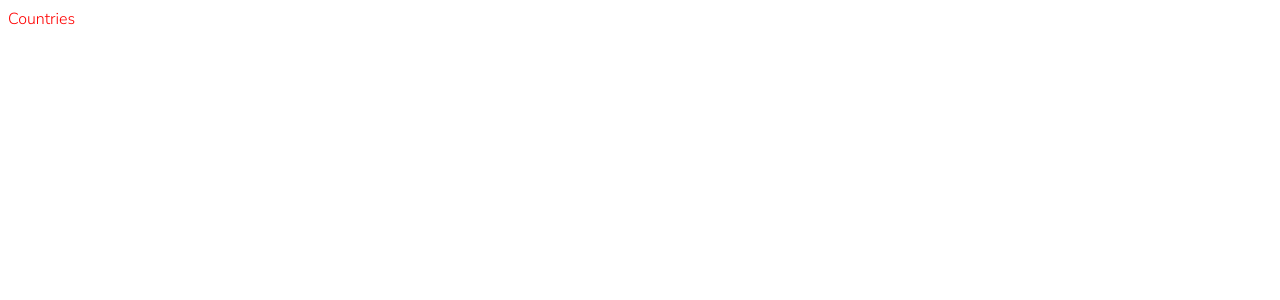
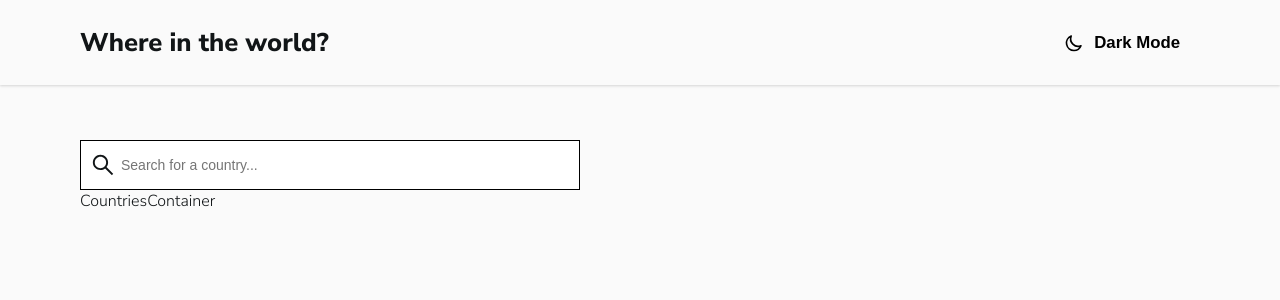
Before and after one commit to IvanMykytyn/Countries, a React (Create React App) app: page /countries in a window 1280 px wide. Shown: the top 300 px of the page. Built offline with nearby package versions, Linux system fonts and the light colour scheme.

Commit message:
created navbar layout

```diff
--- a/src/App.js
+++ b/src/App.js
@@ -10,6 +10,7 @@ const App = () => {
       <Routes>
         <Route path="/countries" element={<Countries />} />
         <Route path="/country" element={<Country />} />
+        <Route path="*" element={<h2>Not Found</h2>} />
       </Routes>
     </BrowserRouter>
   )
--- /dev/null
+++ b/src/components/CountriesContainer/CountriesContainer.jsx
@@ -0,0 +1,11 @@
+import './countries-container.styles.scss'
+
+import React from 'react'
+
+const CountriesContainer = () => {
+  return (
+    <div>CountriesContainer</div>
+  )
+}
+
+export default CountriesContainer
--- /dev/null
+++ b/src/components/SearchContainer/SearchContainer.jsx
@@ -0,0 +1,25 @@
+import React from 'react'
+import './search-container.styles.scss'
+
+// icons
+import {AiOutlineSearch} from 'react-icons/ai'
+
+
+const SearchContainer = () => {
+  return (
+    <div className="search">
+      <div className="search__container">
+        <div className="search__input">
+          <AiOutlineSearch className='search__input__icon' size={26}/>
+          <input
+            type="text"
+            name="search"
+            placeholder="Search for a country..."
+          />
+        </div>
+      </div>
+    </div>
+  )
+}
+
+export default SearchContainer
--- /dev/null
+++ b/src/components/SearchContainer/search-container.styles.scss
@@ -0,0 +1,26 @@
+.search {
+  &__input {
+    position: relative;
+    &__icon {
+      position: absolute;
+
+      // align center
+      top: 50%;
+      transform: translate(0, -50%);
+
+      margin-left: 10px;
+    }
+    input {
+      height: 50px;
+      min-width: 500px;
+      font-size: 14px;
+      background-color: #000;
+      background-repeat: no-repeat;
+      background-position: left center;
+      padding-left: 40px;
+      background-color: #fff;
+      border: 1px solid #000;
+      box-shadow: none;
+    }
+  }
+}
--- /dev/null
+++ b/src/components/index.js
@@ -0,0 +1,4 @@
+import CountriesContainer from './CountriesContainer/CountriesContainer'
+import SearchContainer from './SearchContainer/SearchContainer'
+
+export {CountriesContainer, SearchContainer}
--- a/src/index.scss
+++ b/src/index.scss
@@ -2,6 +2,8 @@
 ::after,
 ::before {
   box-sizing: border-box;
+  margin: 0;
+  padding: 0;
 }
 
 /* fonts */
@@ -27,4 +29,13 @@ body {
 
   /* fonts  */
   --mainFont: 'Nunito Sans', sans-serif;
+
+  // shadows
+  --shadow-1: 0 1px 3px 0 rgba(0, 0, 0, 0.1), 0 1px 2px 0 rgba(0, 0, 0, 0.06);
+  --shadow-2: 0 4px 6px -1px rgba(0, 0, 0, 0.1),
+    0 2px 4px -1px rgba(0, 0, 0, 0.06);
+  --shadow-3: 0 10px 15px -3px rgba(0, 0, 0, 0.1),
+    0 4px 6px -2px rgba(0, 0, 0, 0.05);
+  --shadow-4: 0 20px 25px -5px rgba(0, 0, 0, 0.1),
+    0 10px 10px -5px rgba(0, 0, 0, 0.04);
 }
--- a/src/pages/countries/Countries.jsx
+++ b/src/pages/countries/Countries.jsx
@@ -1,9 +1,30 @@
 import React from 'react'
 import './countries.styles.scss'
 
+// icons
+import {HiOutlineMoon} from 'react-icons/hi'
+
+// components
+import {SearchContainer, CountriesContainer} from '../../components'
+
 const Countries = () => {
   return (
-    <div>Countries</div>
+    <div className='countries'>
+
+    <nav>
+      <h1 className='header__text'>
+        Where in the world?
+      </h1>
+      <button className='switch-theme'>
+        <HiOutlineMoon size={20} className='switch-theme__icon'/>
+        <p className='switch-theme__text'>Dark Mode</p>
+      </button>
+    </nav>
+    <main>
+      <SearchContainer />
+      <CountriesContainer />
+    </main>
+    </div>
   )
 }
 
--- a/src/pages/countries/countries.styles.scss
+++ b/src/pages/countries/countries.styles.scss
@@ -1,3 +1,47 @@
-div{
-    color: red;
+.countries {
+  color: var(--the-darkest-blue);
+  position: relative;
+
+  nav {
+    display: flex;
+    justify-content: space-between;
+    align-items: center;
+
+    position: absolute;
+    top: 0;
+
+    width: 100%;
+    height: 85px;
+    padding: 10px 100px 10px 80px;
+
+    box-shadow: var(--shadow-1);
+
+    .header__text {
+      font-size: 1.6rem;
+      font-weight: 800;
+    }
+  }
+  .switch-theme {
+    display: flex;
+    align-items: center;
+    gap: 10px;
+
+    background: inherit;
+    border: none;
+
+    &__text {
+      font-size: 1.05rem;
+      font-weight: 600;
+    }
+  }
+
+  main {
+    // padding top - height of navbar + 40px
+    padding: 140px 100px 120px 80px;
+
+    // remove after some stuff
+    min-height: 100vh;
+
+    background-color: var(--light-gray);
+  }
 }
```
Also changed, not shown: src/components/CountriesContainer/countries-container.styles.scss (added).
